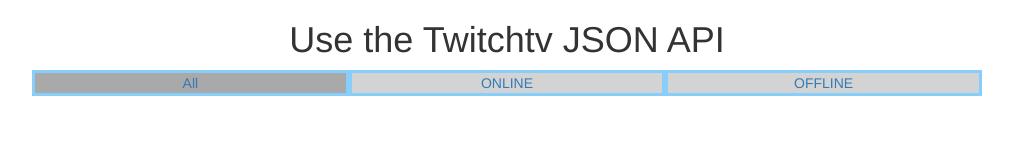
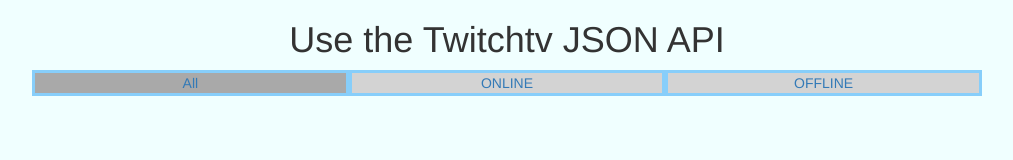
Before and after one commit to frankbearzou/twitchtv-json, a website: page index.html in a window 1280 px wide. Shown: the whole page, without its empty margins (133-1146 px from the left). Drawn offline with nearby package versions, Linux system fonts and the light colour scheme.

Commit message:
fix bugs

```diff
--- a/index.scss
+++ b/index.scss
@@ -2,6 +2,10 @@
 $offline: lightblue;
 $result-list-height: 54px;
 $result-inner-height: 48px;
+
+body {
+  background-color: azure;
+}
 
 .status-tab {
   background-color: lightgray;
--- a/package.json
+++ b/package.json
@@ -4,7 +4,7 @@
   "description": "Use the Twitchtv JSON API. Checking live demo at https://frankbearzou.github.io/twitchtv-json/",
   "main": "index.html",
   "scripts": {
-    "test": "echo \"Error: no test specified\" && exit 1",
+    "test": "pwd",
     "build": "cp index.* build/",
     "predeploy": "npm run build",
     "deploy": "gh-pages -d build"
```
Also changed, not shown: index.css, 1 other file.
